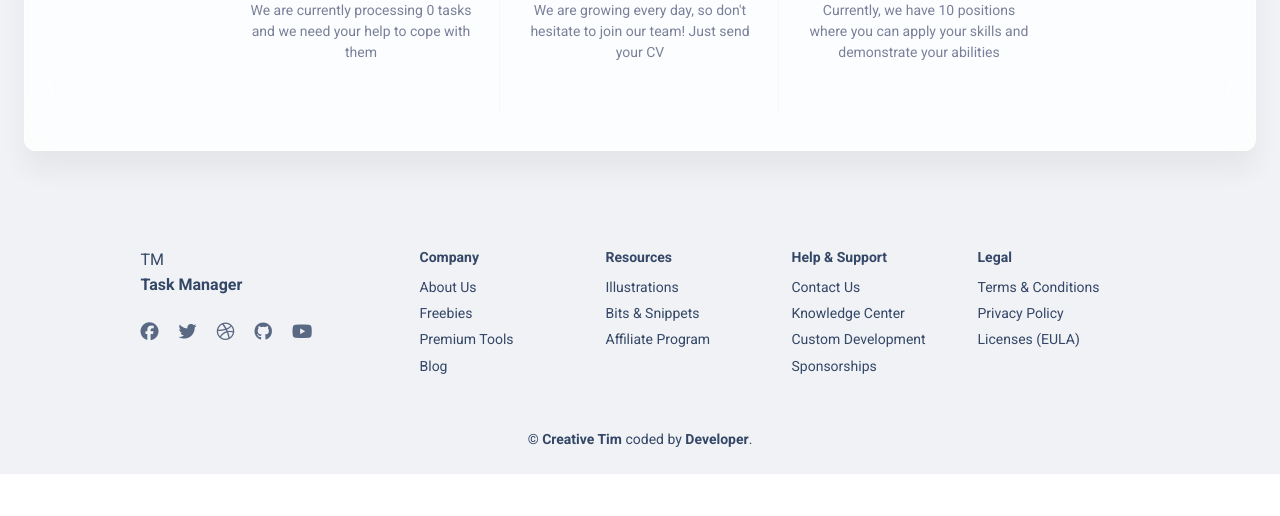
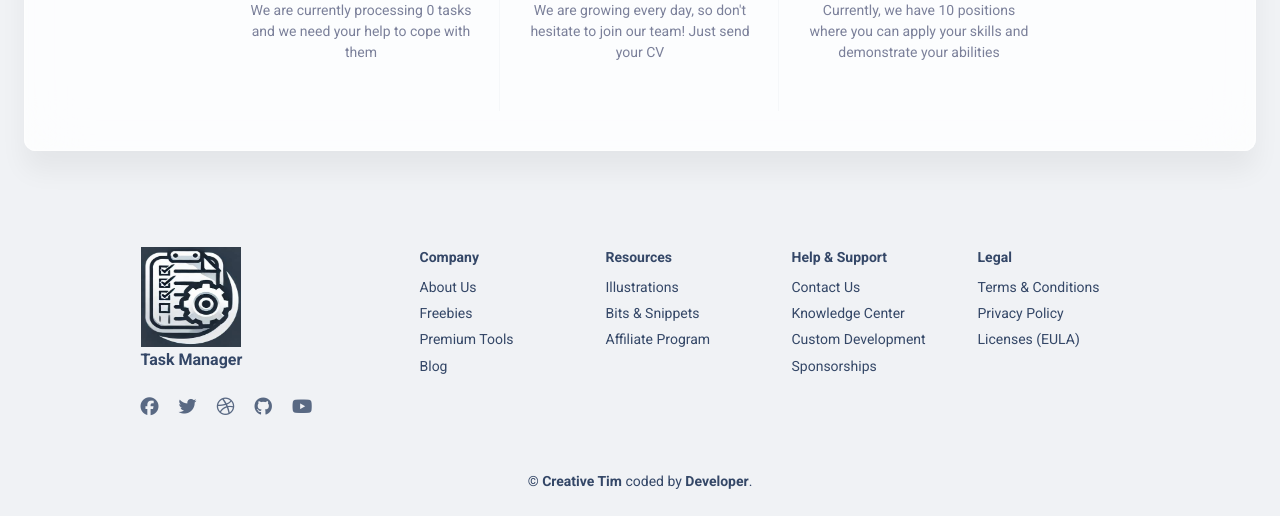
Before and after one commit to frontbastard/it-company-task-manager, a Django app: page / in a window 1280 px wide. Shown: the part 712-1228 px from the top of the page. Before the commit the page ends 1186 px from the top, so only its background shows below. Run offline with Django 4.2, Linux system fonts and the light colour scheme; the visitor is signed in with stand-in values (Sample User, id 1); data comes from the database, SQL or seed files in the repository; data that the repository does not hold is empty; parts of the project's set-up code (start-up, migrations or seed data) failed here and were passed over; some libraries are stand-ins or nearby versions.

Commit message:
Add a logo and a favicon
- Added the logo to the footer.html file.
- Replaced the favicon in the base.html file.

```diff
--- a/templates/base.html
+++ b/templates/base.html
@@ -16,8 +16,7 @@
 <head>
   <meta charset="utf-8"/>
   <meta name="viewport" content="width=device-width, initial-scale=1, shrink-to-fit=no">
-  <link rel="apple-touch-icon" sizes="76x76" href="{{ ASSETS_ROOT }}/img/apple-icon.png">
-  <link rel="icon" type="image/png" href="{{ ASSETS_ROOT }}/img/favicon.png">
+  <link rel="icon" type="image/png" href="{{ ASSETS_ROOT }}/img/favicon.ico">
 
   <title>
     Task Manager - {% block title %}{% endblock %}
--- a/templates/includes/footer.html
+++ b/templates/includes/footer.html
@@ -5,7 +5,7 @@
         <div class="col-md-3 mb-4 ms-auto">
           <div>
             <a href="#">
-              TM
+              <img src="{{ ASSETS_ROOT }}/img/logo.jpeg" alt="logo" width="100" height="100">
             </a>
             <h6 class="font-weight-bolder mb-4">Task Manager</h6>
           </div>
```
Also changed, not shown: static/assets/img/favicon.ico (added), static/assets/img/logo.jpeg (added).
